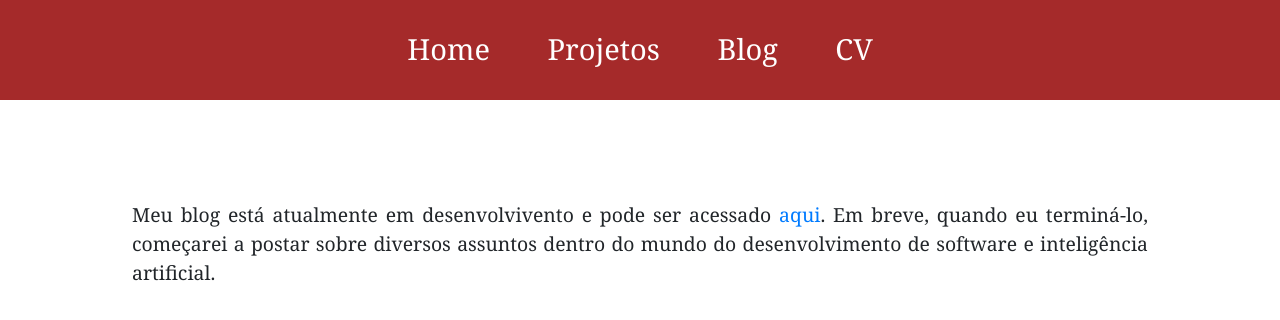
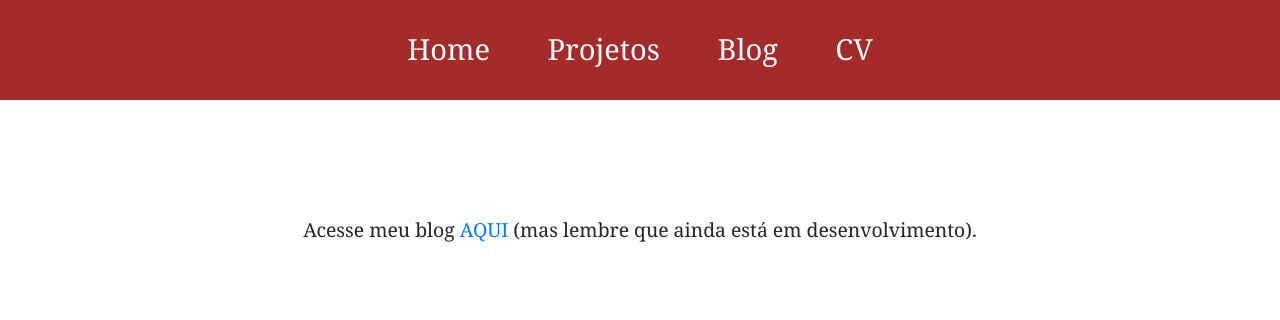
Before and after one commit to jovanibrasil/jovanibrasil-app, an Angular app: page /blog in a window 1280 px wide. Shown: the top 320 px of the page. Built offline with nearby package versions, Linux system fonts and the light colour scheme.

Commit message:
Fix blog description

```diff
--- a/src/app/blog/blog.component.html
+++ b/src/app/blog/blog.component.html
@@ -2,9 +2,7 @@
     <article class="aligner">
         <div class="text-container">
             <p>
-                Meu blog está atualmente em desenvolvivento e pode ser acessado <a href="https://blog.jovanibrasil.com/">aqui</a>.
-                Em breve, quando eu terminá-lo, começarei a postar sobre diversos assuntos dentro do mundo do
-                desenvolvimento de software e inteligência artificial.
+                Acesse meu blog <a href="https://blog.jovanibrasil.com/">AQUI</a> (mas lembre que ainda está em desenvolvimento).
             </p>
         </div>
     </article>
```
